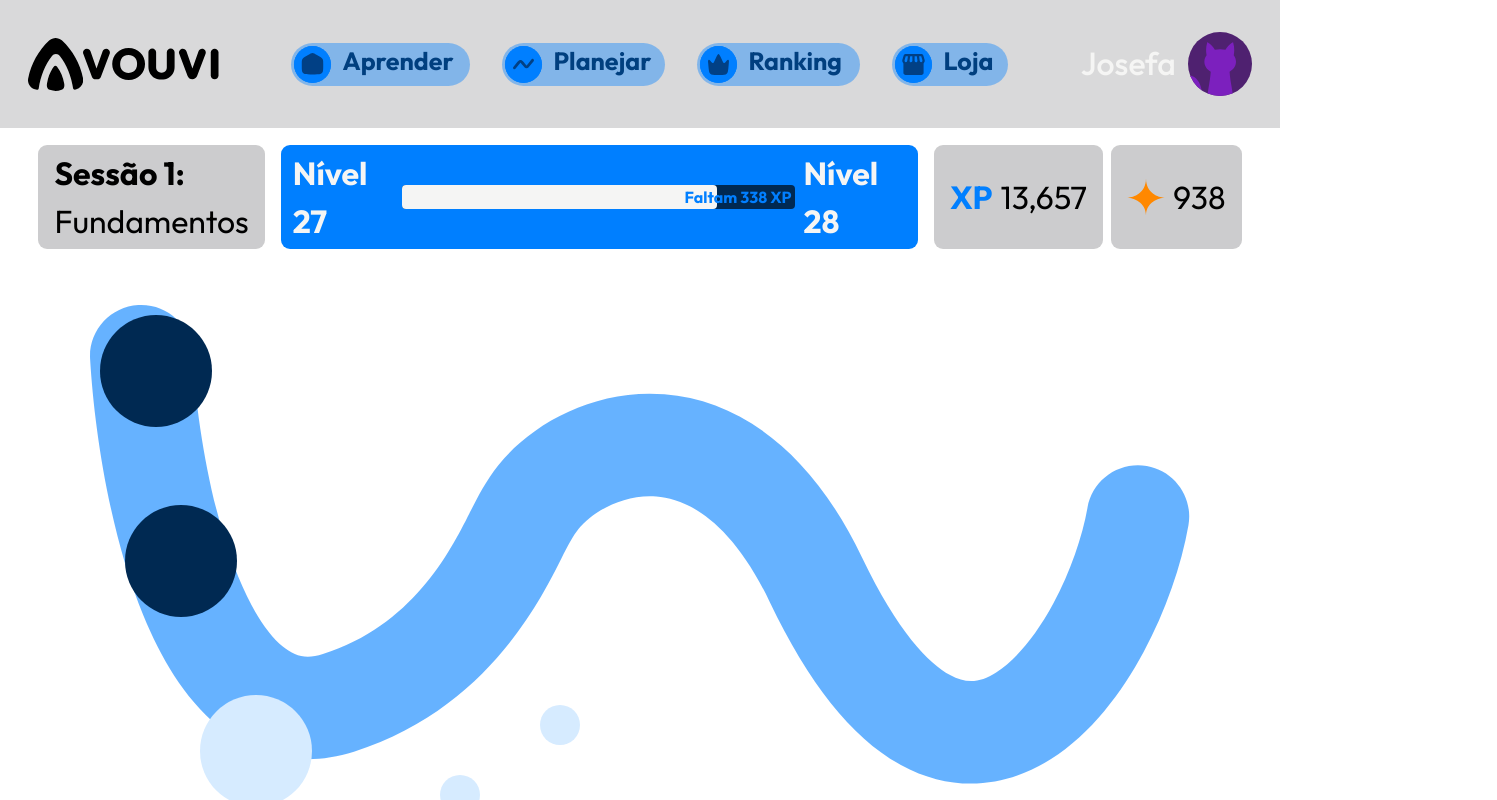
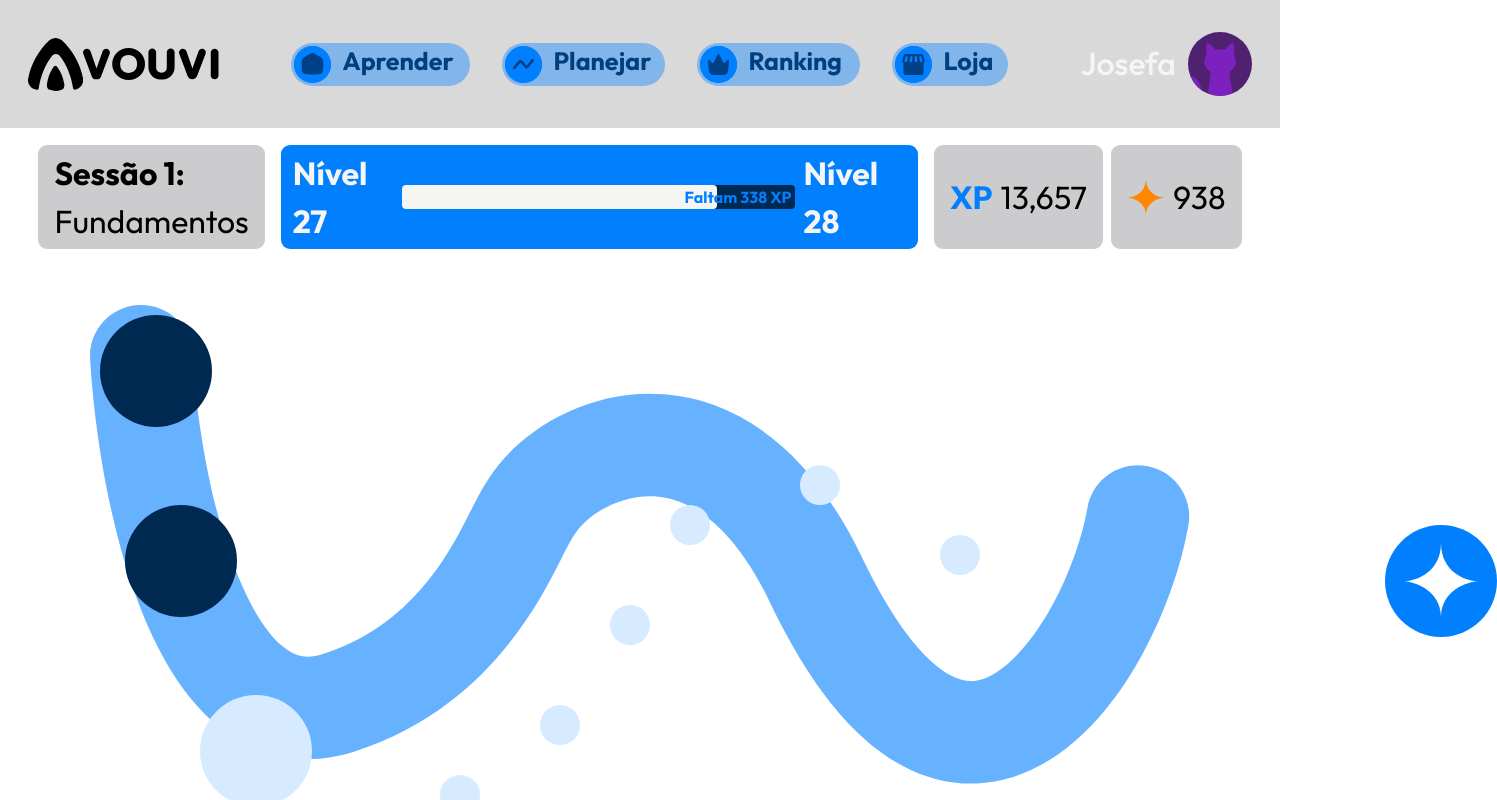
Before and after one commit to yanrafael/vouvi-frontend-client, a React (Vite) app: page /vouvi-frontend-client/learn in a window 1280 px wide. Shown: the top 800 px of the page, 1497 px wide, since content can reach past the window. Built offline with nearby package versions, Linux system fonts and the light colour scheme; some icons are missing.

Commit message:
feat: add FinalStage component and update Trail to include background image

```diff
--- /dev/null
+++ b/src/components/Learn/FinalStage.jsx
@@ -0,0 +1,35 @@
+import PropTypes from "prop-types";
+
+function FinalStage({ top, left }) {
+  const vcoinIcon = (
+    <svg
+      width="78"
+      height="78"
+      viewBox="0 0 38 39"
+      fill="none"
+      xmlns="http://www.w3.org/2000/svg"
+    >
+      <path
+        id="Vector 27"
+        d="M0.241091 19.5201C0.158585 19.5145 0.078192 19.5078 0 19.5C0.0794202 19.5061 0.159796 19.5128 0.241091 19.5201C5.43445 19.8721 19 15.7576 19 0.5C19 15.7576 32.5655 19.8721 37.7589 19.5201C37.8402 19.5128 37.9206 19.5061 38 19.5C37.9218 19.5078 37.8414 19.5145 37.7589 19.5201C31.3899 20.0931 19.377 24.393 19 37.244C19.012 37.6539 19.0122 38.0725 19 38.5C18.9878 38.0725 18.988 37.6539 19 37.244C18.623 24.393 6.61009 20.0931 0.241091 19.5201Z"
+        fill="#FFF"
+      />
+    </svg>
+  );
+
+  return (
+    <button
+      style={{ top: `${top}px`, left: `${left}px` }}
+      className={`group absolute flex h-28 w-28 items-center justify-center rounded-full border-white bg-secondary-200 transition-all duration-200 hover:border-4`}
+    >
+      {vcoinIcon}
+    </button>
+  );
+}
+
+FinalStage.propTypes = {
+  top: PropTypes.number.isRequired,
+  left: PropTypes.number.isRequired,
+};
+
+export default FinalStage;
--- a/src/pages/Learn/Learn.jsx
+++ b/src/pages/Learn/Learn.jsx
@@ -4,11 +4,13 @@ import TopSection from "../../components/Learn/TopSection";
 import Trail from "./Trail";
 import AvatarBasic from "../../components/Header/AvatarBasic";
 
+import trailImage1 from "../../assets/images/learning-trail-1.svg";
+
 function Learn() {
   const stages = [
     {
       id: 0,
-      icon: "mdi:book-open-page-variant",
+      icon: "ic:round-menu-book",
       iconWidth: 50,
       top: 10,
       left: 10,
@@ -16,7 +18,7 @@ function Learn() {
     },
     {
       id: 1,
-      icon: "mdi:heart",
+      icon: "iconoir:heart-solid",
       iconWidth: 50,
       top: 200,
       left: 35,
@@ -24,7 +26,7 @@ function Learn() {
     },
     {
       id: 2,
-      icon: "mdi:star",
+      icon: "bi:phone-fill",
       iconWidth: 50,
       top: 390,
       left: 110,
@@ -33,6 +35,10 @@ function Learn() {
     { id: 3, top: 500, left: 250, finished: false },
     { id: 4, top: 470, left: 350, finished: false },
     { id: 5, top: 400, left: 450, finished: false },
+    { id: 6, top: 300, left: 520, finished: false },
+    { id: 7, top: 200, left: 580, finished: false },
+    { id: 8, top: 160, left: 710, finished: false },
+    { id: 9, top: 230, left: 850, finished: false },
   ];
 
   return (
@@ -52,7 +58,7 @@ function Learn() {
         />
 
         {/* Trail 1 */}
-        <Trail stages={stages} />
+        <Trail stages={stages} bg={trailImage1} />
       </main>
 
       <HeaderMobile iconId={0} />
--- a/src/pages/Learn/Trail.jsx
+++ b/src/pages/Learn/Trail.jsx
@@ -1,15 +1,16 @@
 import PropTypes from "prop-types";
 
 import Stage from "../../components/Learn/Stage";
-import trail from "../../assets/images/learning-trail-1.svg";
+import FinalStage from "../../components/Learn/FinalStage";
 
-function Trail({ stages }) {
+function Trail({ stages, bg }) {
   return (
-    <section className="relative top-14">
-      <img src={trail} alt="trilha de aprendizagem" />
+    <section className="relative top-14 rotate-90 xl:rotate-0">
+      <img src={bg} alt="trilha de aprendizagem" />
       {stages.map((stage) => (
         <Stage key={stage.id} {...stage} />
       ))}
+      <FinalStage top={220} left={1295} />
     </section>
   );
 }
@@ -25,6 +26,7 @@ Trail.propTypes = {
       finished: PropTypes.bool.isRequired,
     }),
   ).isRequired,
+  bg: PropTypes.string.isRequired,
 };
 
 export default Trail;
```
